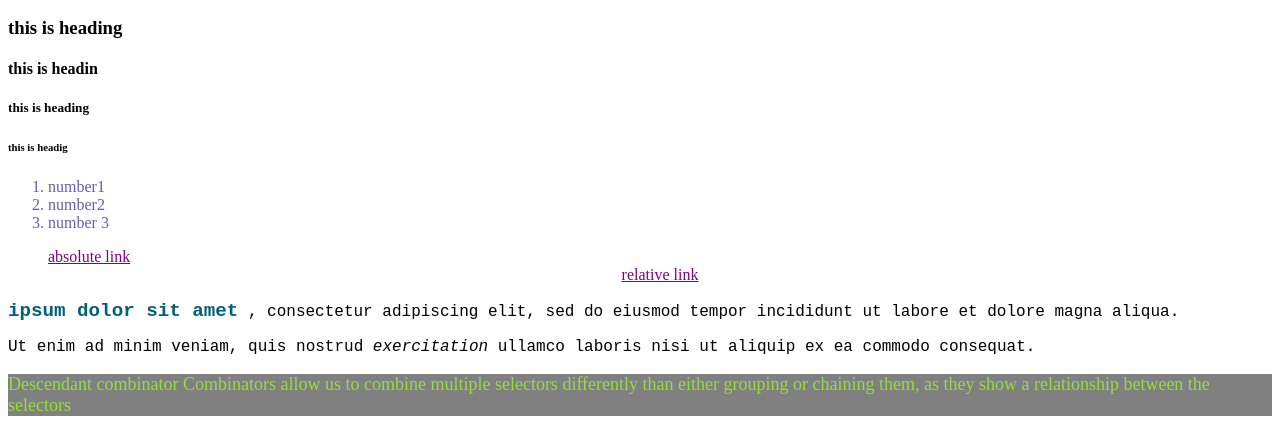
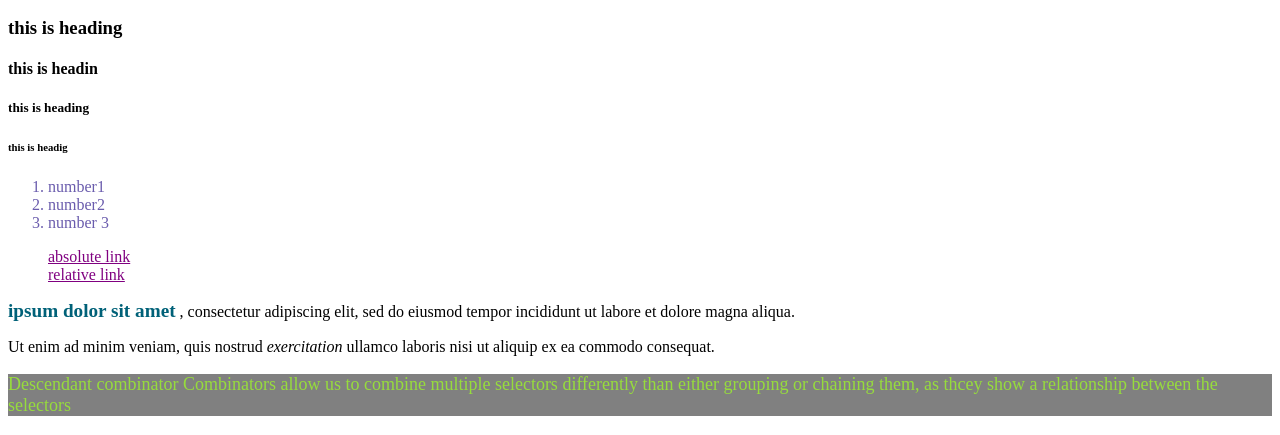
Before and after one commit to mamali752/odine-project, a plain HTML site: page index.html in a window 1280 px wide. Shown: the part 110-545 px from the top of the page. Drawn offline with Linux system fonts and the light colour scheme.

Commit message:
specifity

```diff
--- a/index.html
+++ b/index.html
@@ -54,7 +54,7 @@ nisi ut aliquip ex ea commodo consequat.</p>
         Descendant combinator
 Combinators allow us to combine multiple selectors
 differently than either grouping or chaining them,
- as they show a relationship between the selectors
+ as thcey show a relationship between the selectors
     </p>
     <h1> Home page</h1>
     <h2>this is heading</h2>
@@ -62,9 +62,6 @@ differently than either grouping or chaining them,
     <!--زمانی که بخواهیم یک عنصرزDescendant combinator مثال برای
       parrentفرزند که مشابه ان در سایر عناصر
      نیز وجود دارد اسفاده میشود -->
-
-</body>
-</html>
 <!-- learn how clne in sub branch-->
 <!-- git clone --branch <branchname><url>-->
 <!-- for nesting usu div-->
--- a/style.css
+++ b/style.css
@@ -38,13 +38,3 @@ a:visited پیوندی که بازدید شده است زیر خط دار و ب
 a:active پیوندی که فعال است زیر خط دار و قرمز است.( برای لحظه ای که روی لینک کلیک می کنیم.)
 a:hover برای حالتی که ماوس را روی لینک می بریم.
 */
-
-
-.textalign {
-    text-align: center;
-}
-
-div p {
-    font-family: 'Courier New', Courier, monospace;
-
-}
```
Also changed, not shown: tab1.jpeg (added).
